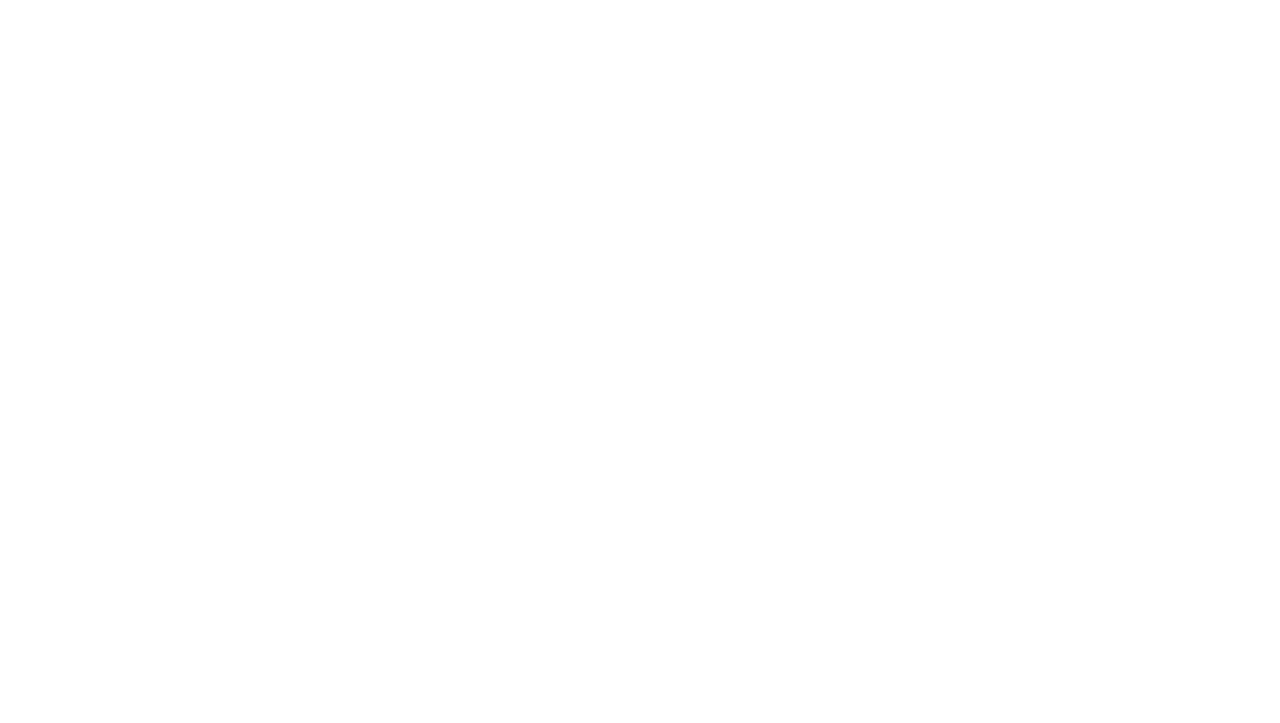
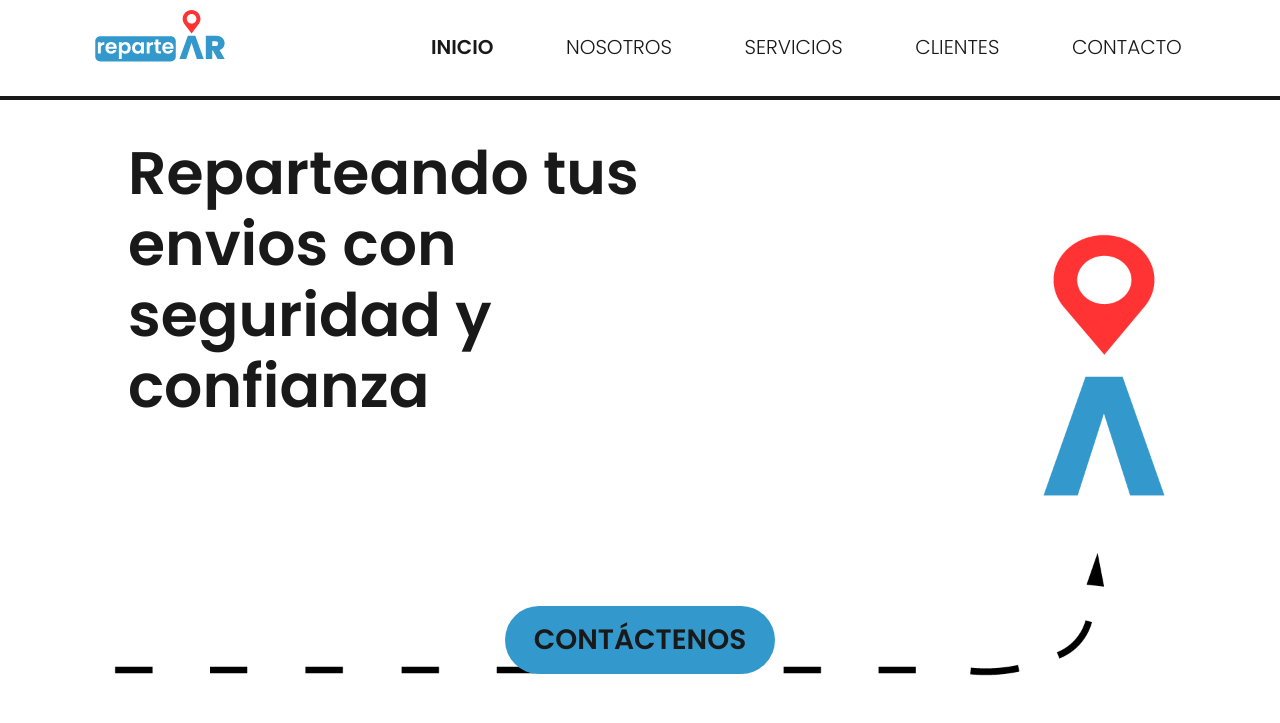
Before and after one commit to leoromero97/repartear, a plain HTML site: page index.html in a window 1280 px wide. Drawn offline with Linux system fonts and the light colour scheme.

Commit message:
Se creo la topbar. Se creo la seccion HOME. Se realizo diseño mobile first, y diseño responsive

```diff
--- /dev/null
+++ b/css/equalizer.css
@@ -0,0 +1,100 @@
+* {
+  box-sizing: border-box;
+  font-family: 'Poppins', sans-serif;
+  margin: 0;
+  padding: 0;
+}
+
+h1,
+h2,
+h3,
+h4,
+h5,
+h6,
+p,
+span,
+label,
+input,
+a,
+button,
+select,
+textarea {
+  font-size: 14px;
+  font-weight: 400;
+  line-height: 20px;
+  margin: 0;
+  color: #191919;
+}
+h1:focus,
+h2:focus,
+h3:focus,
+h4:focus,
+h5:focus,
+h6:focus,
+p:focus,
+span:focus,
+label:focus,
+input:focus,
+a:focus,
+button:focus,
+select:focus,
+textarea:focus {
+  outline: none;
+}
+
+select {
+  -moz-appearance: none;
+  -webkit-appearance: none;
+}
+
+table {
+  border-collapse: collapse;
+  table-layout: fixed;
+}
+
+input,
+select,
+textarea,
+button {
+  border: 0;
+  border-radius: 0;
+}
+
+input::-webkit-outer-spin-button,
+input::-webkit-inner-spin-button {
+  -webkit-appearance: none;
+  margin: 0;
+}
+
+button {
+  cursor: pointer;
+}
+
+button::-moz-focus-inner {
+  border: 0;
+}
+
+a {
+  cursor: pointer;
+  text-decoration: none;
+}
+a:focus, a:active {
+  text-decoration: none;
+}
+
+ul,
+li {
+  list-style-type: none;
+  margin: 0;
+  padding: 0;
+}
+
+::placeholder {
+  color: #999;
+  opacity: 1;
+}
+
+b,
+strong {
+  font-weight: normal;
+}
--- /dev/null
+++ b/css/header.css
@@ -0,0 +1,188 @@
+#header {
+  height: 80px;
+  width: 100%;
+  display: flex;
+  align-items: center;
+  justify-content: space-between;
+  position: fixed;
+  background: transparent;
+  z-index: 1;
+  border-bottom: 4px solid #191919;
+  padding: 20px 20px 0 20px;
+}
+
+.links {
+  display: flex;
+  align-items: center;
+  position: fixed;
+  left: 0;
+  top: 80px;
+  height: 90%;
+  width: 90%;
+  transform: translateX(140%);
+  -webkit-transform: translateX(140%);
+  -moz-transform: translateX(140%);
+  -ms-transform: translateX(140%);
+  -o-transform: translateX(140%);
+  transition: transform 0.6s ease-in-out;
+  -webkit-transition: transform 0.6s ease-in-out;
+  -moz-transition: transform 0.6s ease-in-out;
+  -ms-transition: transform 0.6s ease-in-out;
+  -o-transition: transform 0.6s ease-in-out;
+}
+
+ul {
+  display: flex;
+  flex-direction: column;
+  justify-content: space-evenly;
+  text-align: center;
+  z-index: 1;
+  height: 100%;
+  width: 100%;
+  background: #ffffff;
+}
+
+.sidebar {
+  transform: translateX(30%);
+  -webkit-transform: translateX(30%);
+  -moz-transform: translateX(30%);
+  -ms-transform: translateX(30%);
+  -o-transform: translateX(30%);
+  z-index: 1;
+  box-shadow: #1919194d 0px 20px 50px 0px;
+}
+
+.item {
+  width: 80%;
+}
+
+.item a {
+  font-size: 20px;
+}
+
+.indicador a {
+  font-weight: bolder;
+}
+
+.containerBurger {
+  width: 50%;
+  height: 50%;
+  display: flex;
+  align-items: center;
+  justify-content: flex-end;
+}
+
+.burger {
+  width: 40px;
+}
+
+.line1,
+.line2,
+.line3 {
+  width: 30px;
+  height: 4px;
+  background-color: #040404;
+  margin: 4px;
+  transition: all 0.5s ease;
+}
+
+.toggle .line1 {
+  transform: rotate(-45deg) translate(-5px, 6px);
+  background-color: #3399cc;
+  -webkit-transform: rotate(-45deg) translate(-5px, 6px);
+  -moz-transform: rotate(-45deg) translate(-5px, 6px);
+  -ms-transform: rotate(-45deg) translate(-5px, 6px);
+  -o-transform: rotate(-45deg) translate(-5px, 6px);
+}
+
+.toggle .line2 {
+  width: 200px;
+  opacity: 0;
+}
+
+.toggle .line3 {
+  transform: rotate(45deg)translate(-5px, -6px);
+  background-color: #3399cc;
+  -webkit-transform: rotate(45deg)translate(-5px, -6px);
+  -moz-transform: rotate(45deg)translate(-5px, -6px);
+  -ms-transform: rotate(45deg)translate(-5px, -6px);
+  -o-transform: rotate(45deg)translate(-5px, -6px);
+}
+
+.containerLogo {
+  display: flex;
+  align-items: center;
+  justify-content: flex-start;
+  width: 50%;
+  height: 50%;
+}
+
+.logo {
+  height: 150px;
+  width: 150px;
+}
+
+@media screen and (min-width:480px) {
+  .burger {
+    cursor: pointer;
+  }
+
+  .logo {
+    height: 160px;
+    width: 160px;
+  }
+}
+
+@media screen and (min-width:768px) {
+  #header {
+    height: 100px;
+    position: absolute;
+    padding: 0px 10px 0 10px;
+  }
+
+  .links {
+    top: 0;
+    height: 100%;
+    width: 70%;
+    transform: translate(40%, 0%);
+    -webkit-transform: translate(40%, 0%);
+    -moz-transform: translate(40%, 0%);
+    -ms-transform: translate(40%, 0%);
+    -o-transform: translate(40%, 0%);
+    position: absolute;
+  }
+
+  .item {
+    width: auto;
+  }
+
+  ul {
+    flex-direction: row;
+    align-items: center;
+    justify-content: space-evenly;
+  }
+
+  .item a:hover {
+    font-weight: bolder;
+    transition: 0.3s ease-in-out;
+    -webkit-transition: 0.2s ease-in-out;
+    -moz-transition: 0.2s ease-in-out;
+    -ms-transition: 0.2s ease-in-out;
+    -o-transition: 0.2s ease-in-out;
+  }
+
+  .containerBurger {
+    display: none;
+  }
+
+  .containerLogo {
+    height: 100%;
+    width: 30%;
+    padding-left: 4%;
+  }
+
+  .logo {
+    height: 200px;
+    width: 200px;
+  }
+}
--- /dev/null
+++ b/css/home.css
@@ -0,0 +1,121 @@
+#home {
+  padding: 0;
+  height: 600px;
+  width: 100%;
+  margin: auto;
+  overflow: hidden;
+  background-image: url(../img/fondo.png);
+  background-repeat: no-repeat;
+  background-size: contain;
+  background-position-x: center;
+  background-position-y: center;
+  display: flex;
+  flex-direction: column;
+  align-items: center;
+  justify-content: center;
+}
+
+.containerSlogan {
+  height: 50%;
+  width: 100%;
+  display: flex;
+  align-items: center;
+  padding: 0 10%;
+}
+
+.containerSlogan h1 {
+  font-size: 34px;
+  font-weight: bold;
+  line-height: 45px;
+}
+
+.containerButton {
+  height: 20%;
+  width: 100%;
+  display: flex;
+  flex-direction: column;
+  align-items: center;
+  justify-content: center;
+}
+
+.buttonContact {
+  background-color: #3399cc;
+  border-color: #ffffff;
+  border-style: none;
+  border-bottom-left-radius: 100px;
+  border-bottom-right-radius: 100px;
+  border-bottom-width: 0px;
+  border-image-outset: 0px;
+  border-image-repeat: stretch;
+  border-image-slice: 100%;
+  border-image-source: none;
+  border-image-width: 1;
+  border-left-width: 0px;
+  border-right-width: 0px;
+  border-top-left-radius: 100px;
+  border-top-right-radius: 100px;
+  border-top-width: 0px;
+  cursor: pointer;
+  font-size: 20px;
+  font-weight: bold;
+  height: 56px;
+  line-height: 36px;
+  display: flex;
+  align-items: center;
+  justify-content: center;
+  text-decoration-color: #ffffff;
+  text-decoration-line: none;
+  text-decoration-style: solid;
+  text-align: center;
+  width: 200px;
+  -moz-text-decoration-color: #ffffff;
+}
+
+@media screen and (min-width:480px) {
+  .containerSlogan h1 {
+    width: 70%;
+    font-size: 40px;
+    line-height: 51px;
+  }
+}
+
+@media screen and (min-width:768px) {
+  #home {
+    justify-content: space-evenly;
+    height: 800px;
+  }
+
+  .containerSlogan h1 {
+    width: 50%;
+    font-size: 46px;
+    line-height: 57px;
+  }
+
+  .buttonContact {
+    width: 270px;
+    height: 68px;
+    font-size: 28px;
+  }
+
+  .buttonContact:hover {
+    color: #ffffff;
+    box-shadow: #3399cc6c 0px 20px 50px 0px;
+    transform: translateY(-2px);
+    -webkit-transform: translateY(-2px);
+    -moz-transform: translateY(-2px);
+    -ms-transform: translateY(-2px);
+    -o-transform: translateY(-2px);
+    transition: 0.3s ease-in-out;
+    -webkit-transition: 0.3s ease-in-out;
+    -moz-transition: 0.3s ease-in-out;
+    -ms-transition: 0.3s ease-in-out;
+    -o-transition: 0.3s ease-in-out;
+}
+}
+
+@media screen and (min-width:980px) {
+  .containerSlogan h1 {
+    font-size: 60px;
+    line-height: 71px;
+  }
+}
--- /dev/null
+++ b/css/main.css
@@ -0,0 +1,14 @@
+@import './equalizer.css';
+@import './header.css';
+@import './home.css';
+@import './about.css';
+@import './services.css';
+@import './contact.css';
+
+body,
+html {
+  margin: 0;
+  padding: 0;
+  box-sizing: border-box;
+  scroll-behavior: smooth;
+}
--- a/index.html
+++ b/index.html
@@ -1,11 +1,56 @@
 <!DOCTYPE html>
 <html lang="es">
+
 <head>
   <meta charset="UTF-8">
   <meta name="viewport" content="width=device-width, initial-scale=1.0">
+  <meta name="description" content="Servicios de envíos y traslados">
+  <meta name="keywords" content="Logística | Envios | Traslados | Delivery">
+  <meta name="author" content="Leonardo E. Gerbacio Romero">
+  <meta property="og:type" content="Website">
+  <meta content="http://www.repartear.com/" property="og:url">
+  <link rel="stylesheet" href="./css/main.css">
+  <link rel="shortcut icon" href="./img/icono.png" type="image/x-icon">
   <title>reparte AR</title>
+  <link href="https://fonts.googleapis.com/css2?family=Poppins:wght@300;600&display=swap" rel="stylesheet">
 </head>
+
 <body>
+  <header>
+    <header id="header">
+      <div class="containerLogo">
+        <img src="./img/Logotipo.svg" alt="Logo Reparte AR" title="Logo Reparte AR" class="logo">
+      </div>
+      <nav class="links" id="links">
+        <ul>
+          <li class="item indicador" id=homeI> <a href="#home">INICIO</a> </li>
+          <li class="item" id="aboutI"> <a href="#about">NOSOTROS</a> </li>
+          <li class="item" id="contactI"> <a href="#services">SERVICIOS</a> </li>
+          <li class="item" id="menuI"> <a href="#clients">CLIENTES</a> </li>
+          <li class="item" id="kitI"> <a href="#contact">CONTACTO</a> </li>
+        </ul>
+      </nav>
+      <div class="containerBurger">
+        <div class="burger">
+          <div class="line1"></div>
+          <div class="line2"></div>
+          <div class="line3"></div>
+        </div>
+      </div>
+    </header>
+  </header>
+  <main role="main">
+    <section id="home">
+      <div class="containerSlogan">
+        <h1>Reparteando tus envios con seguridad y confianza</h1>
+      </div>
+      <div class="containerButton">
+        <a href="https://api.whatsapp.com/send?phone=541164392829&text=Hola reparte AR !" target="blanck" class="buttonContact">CONTÁCTENOS</a>
+      </div>
+    </section>
+  </main>
+</body>
 
-</body>
+<script src="./script.js"></script>
+
 </html>
--- /dev/null
+++ b/script.js
@@ -0,0 +1,12 @@
+let burger = document.querySelector(".burger");
+let topbar = document.querySelector(".links");
+let inicio = document.getElementById("homeI");
+let sobreMi = document.getElementById("aboutI");
+let contact = document.getElementById("contactI");
+let menu = document.getElementById("menuI");
+
+burger.addEventListener("click", () => {
+  topbar.classList.toggle("sidebar");
+  //Animacion del menu hamburguesa, pasa a ser una X
+  burger.classList.toggle("toggle");
+});
```
Also changed, not shown: img/Logotipo.svg (added), img/fondo.png (added), img/icono.png (added).
